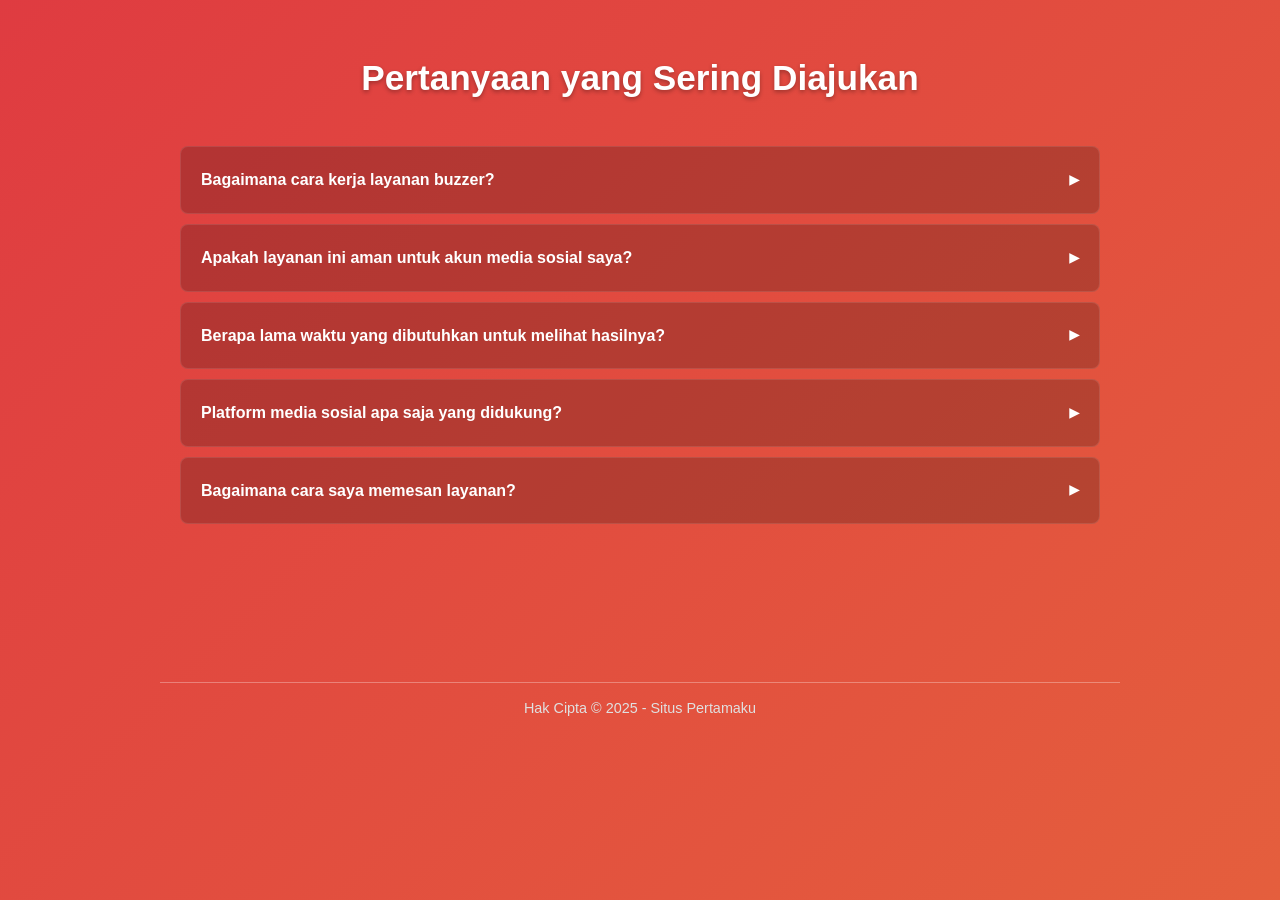
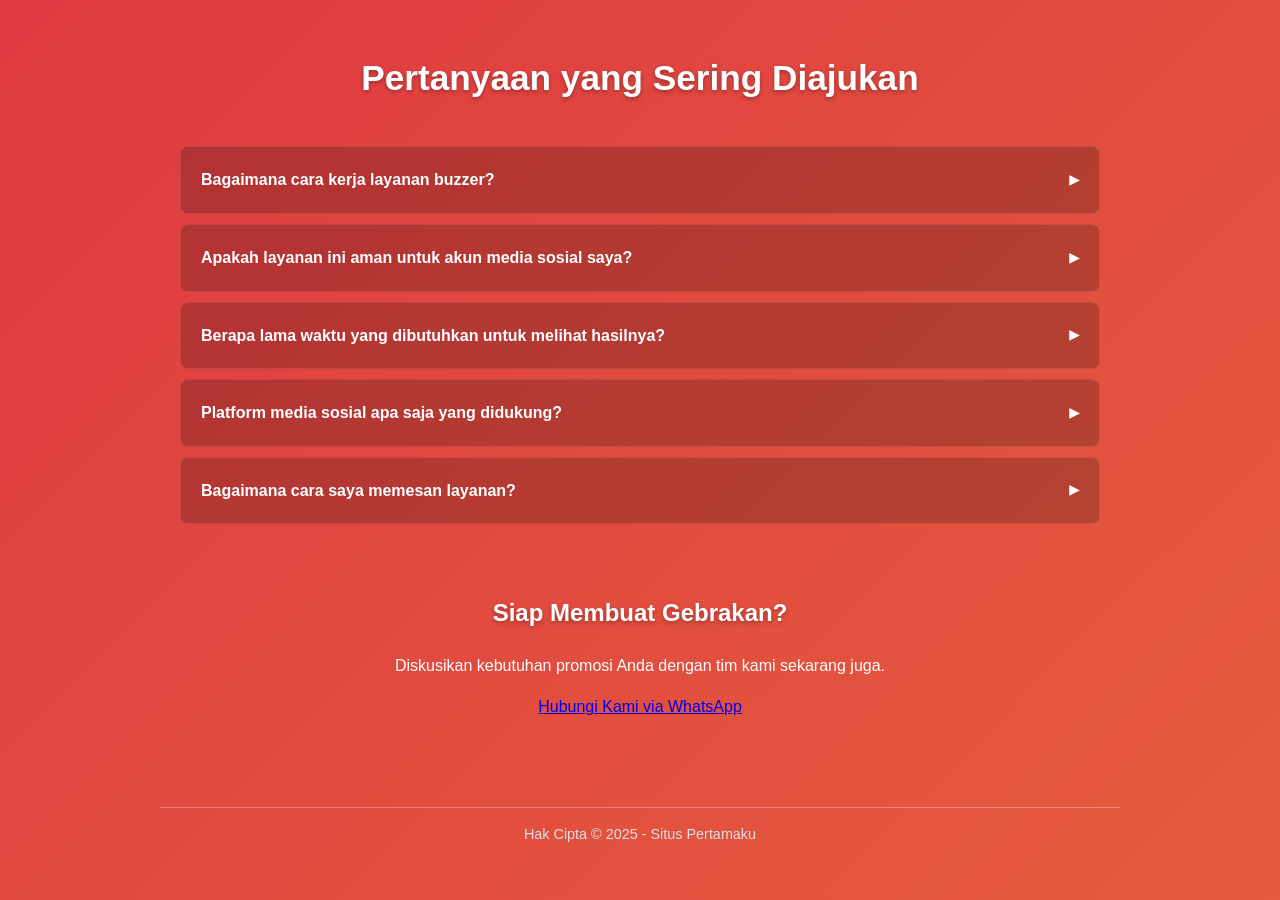
Before and after one commit to AzkaAtta/azkaatta.github.io, a Jekyll site: the page built from index.html, in a window 1280 px wide and 900 px high, scrolled down 1989 px. Built offline with Jekyll 4.4.1, drawn with Linux system fonts in a browser that asks for light colours.

Commit message:
Update index.html

```diff
--- a/index.html
+++ b/index.html
@@ -125,3 +125,12 @@ description: Tingkatkan engagement dan jadikan brand Anda viral dengan jasa buzz
   </details>
 
 </div>
+
+<div class="cta-section">
+  <h2>Siap Membuat Gebrakan?</h2>
+  <p>Diskusikan kebutuhan promosi Anda dengan tim kami sekarang juga.</p>
+
+  <a href="https://wa.me/62895402343693?text=Halo%20AuraDigital,%20saya%20tertarik%20dengan%20layanan%20Anda%20dan%20ingin%20bertanya%20lebih%20lanjut." class="button-whatsapp" target="_blank">
+    Hubungi Kami via WhatsApp
+  </a>
+</div>
```
